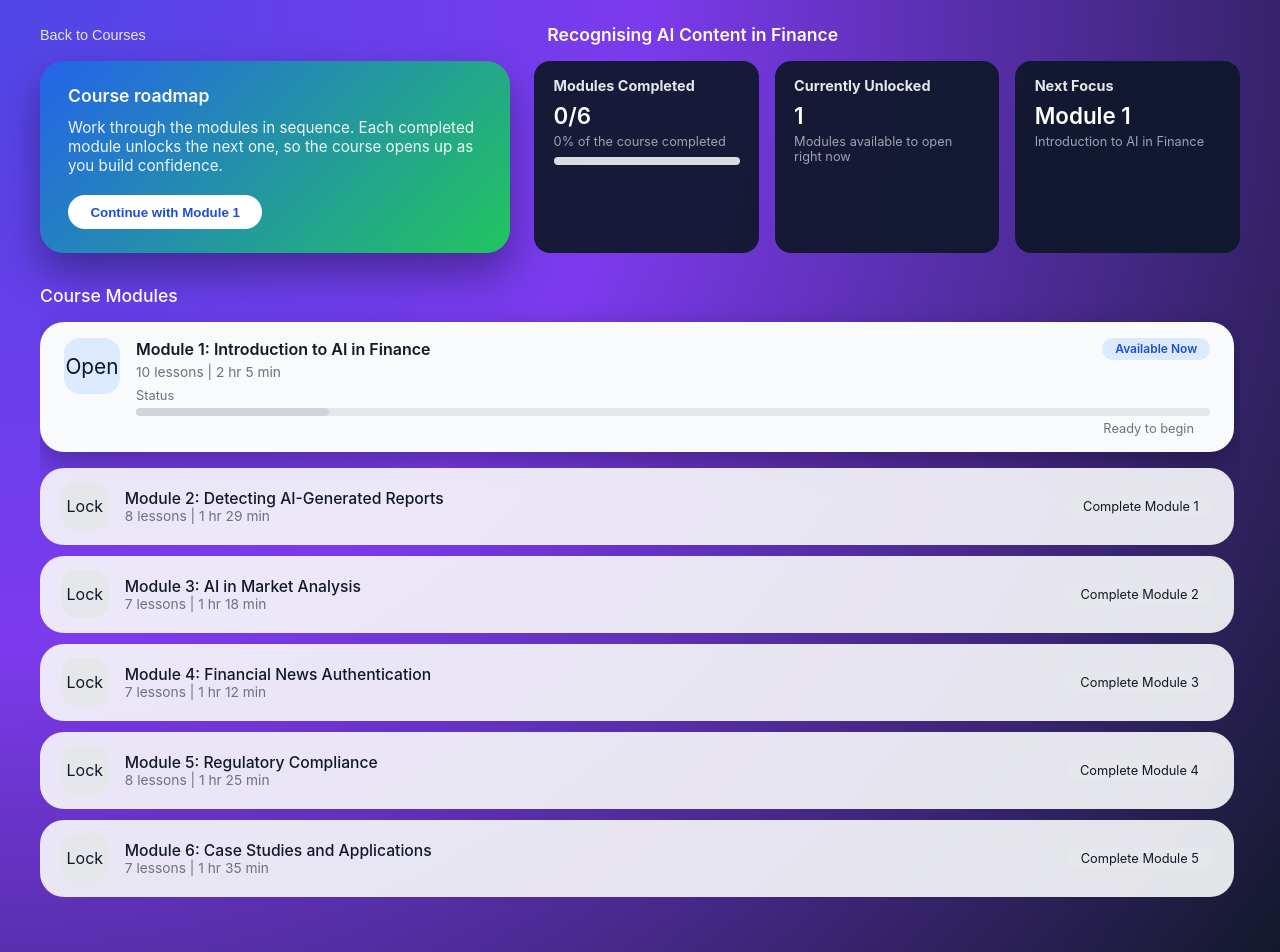
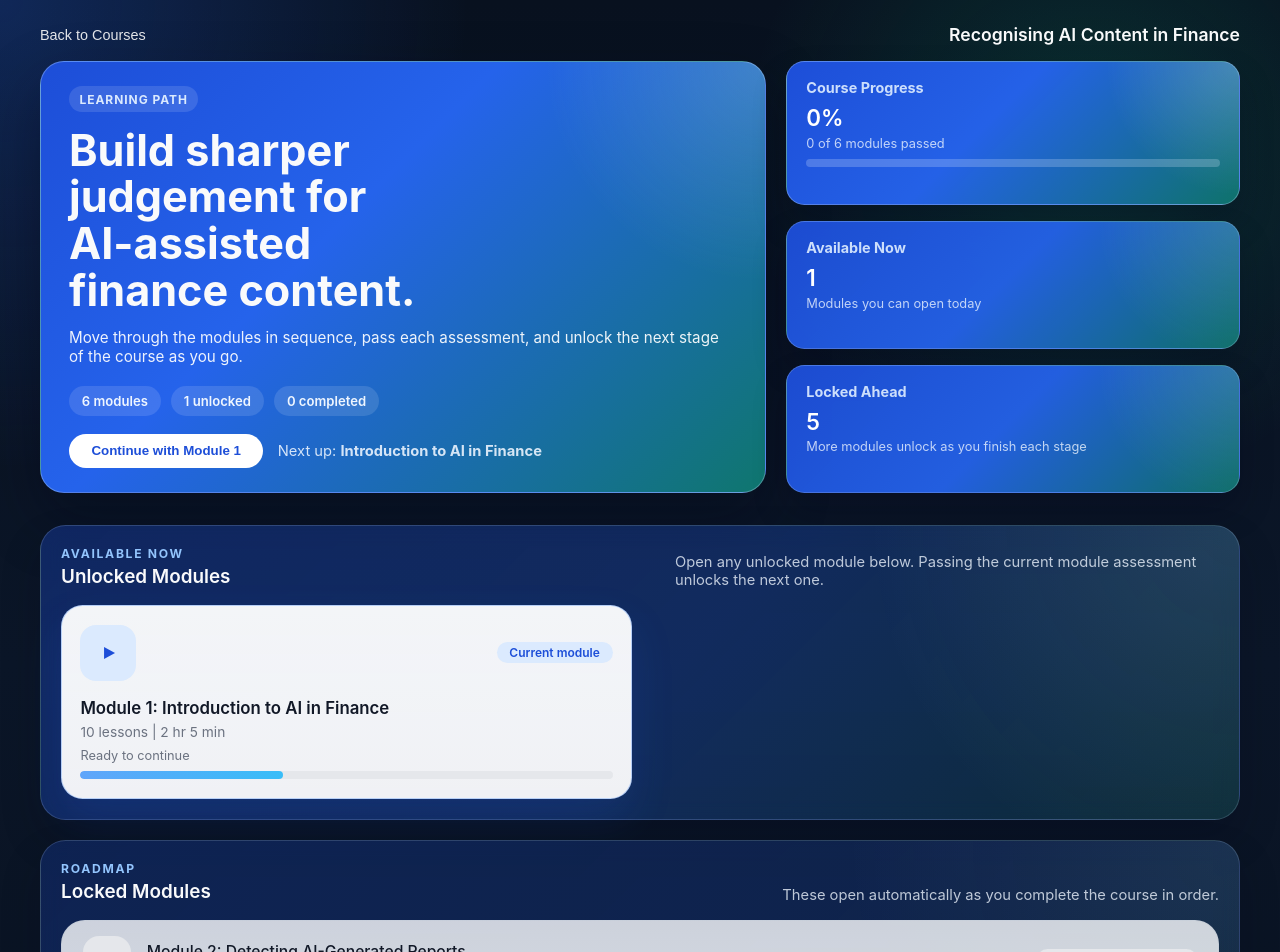
Before and after one commit to LG9757/entr, a React (Vite) app: page /course in a window 1280 px wide. Shown: the top 952 px of the page. Built offline with nearby package versions, Linux system fonts and the light colour scheme.

Commit message:
Cleaned up module page

```diff
--- a/src/App.css
+++ b/src/App.css
@@ -230,8 +230,11 @@ button[type="submit"]:hover {
 
 .course-page-root {
   min-height: 100vh;
-  background: radial-gradient(circle at top left, #4f46e5, #7c3aed 40%, #111827 100%);
-  padding: 1.5rem 2rem;
+  background:
+    radial-gradient(circle at top left, rgba(37, 99, 235, 0.28), transparent 24%),
+    radial-gradient(circle at 85% 10%, rgba(16, 185, 129, 0.18), transparent 20%),
+    linear-gradient(180deg, #08111f 0%, #0b1628 45%, #08101d 100%);
+  padding: 1.5rem 2rem 2.5rem;
   color: #f9fafb;
   overflow-y: auto;
 }
@@ -244,6 +247,12 @@ button[type="submit"]:hover {
   margin-bottom: 1rem;
 }
 .course-hero-title { font-size: 1.1rem; font-weight: 600; }
+.course-hero-clean-grid {
+  display: grid;
+  grid-template-columns: minmax(0, 1.6fr) minmax(320px, 1fr);
+  gap: 1.25rem;
+  align-items: stretch;
+}
 
 .course-hero-main {
   display: grid;
@@ -257,10 +266,60 @@ button[type="submit"]:hover {
   box-shadow: 0 20px 40px rgba(0,0,0,0.35);
 }
 .course-hero-card.primary {
-  background: linear-gradient(135deg, #2563eb, #22c55e);
+  background:
+    radial-gradient(circle at top right, rgba(191, 219, 254, 0.22), transparent 26%),
+    linear-gradient(135deg, #1d4ed8 0%, #2563eb 40%, #0f766e 100%);
 }
 .course-hero-heading { font-size: 1.1rem; font-weight: 600; margin-bottom: 0.75rem; }
 .course-hero-text { font-size: 0.95rem; margin-bottom: 1.25rem; color: rgba(255,255,255,0.92); }
+.course-hero-main-card {
+  min-height: 100%;
+  border: 1px solid rgba(191, 219, 254, 0.34);
+  box-shadow: 0 26px 60px rgba(2, 6, 23, 0.34);
+}
+.course-hero-label {
+  display: inline-flex;
+  align-items: center;
+  padding: 0.35rem 0.65rem;
+  border-radius: 999px;
+  background: rgba(255, 255, 255, 0.12);
+  color: #dbeafe;
+  font-size: 0.75rem;
+  font-weight: 700;
+  letter-spacing: 0.08em;
+  text-transform: uppercase;
+  margin-bottom: 0.9rem;
+}
+.course-hero-main-title {
+  font-size: clamp(1.8rem, 4vw, 2.7rem);
+  line-height: 1.08;
+  max-width: 12ch;
+  margin-bottom: 0.9rem;
+}
+.course-hero-pills {
+  display: flex;
+  flex-wrap: wrap;
+  gap: 0.65rem;
+  margin-bottom: 1.1rem;
+}
+.course-pill {
+  padding: 0.45rem 0.8rem;
+  border-radius: 999px;
+  background: rgba(255, 255, 255, 0.12);
+  color: #eff6ff;
+  font-size: 0.82rem;
+  font-weight: 600;
+}
+.course-hero-actions {
+  display: flex;
+  flex-wrap: wrap;
+  align-items: center;
+  gap: 0.9rem;
+}
+.course-hero-next {
+  font-size: 0.92rem;
+  color: rgba(239, 246, 255, 0.88);
+}
 
 .hero-button {
   border-radius: 999px;
@@ -274,44 +333,88 @@ button[type="submit"]:hover {
 .hero-button:hover { filter: brightness(0.97); }
 
 .course-hero-stats { display: grid; grid-template-columns: repeat(3, 1fr); gap: 1rem; }
-.stat-card { background: rgba(15, 23, 42, 0.92); border-radius: 1rem; padding: 1rem 1.2rem; }
-.stat-card h3 { font-size: 0.9rem; margin-bottom: 0.5rem; color: #e5e7eb; }
+.course-hero-stats-clean {
+  grid-template-columns: 1fr;
+}
+.stat-card {
+  background:
+    radial-gradient(circle at top right, rgba(191, 219, 254, 0.16), transparent 30%),
+    linear-gradient(135deg, rgba(29, 78, 216, 0.96) 0%, rgba(37, 99, 235, 0.94) 48%, rgba(15, 118, 110, 0.92) 100%);
+  border: 1px solid rgba(191, 219, 254, 0.26);
+  border-radius: 1.15rem;
+  padding: 1.05rem 1.2rem;
+  box-shadow: 0 18px 34px rgba(2, 6, 23, 0.24);
+}
+.stat-card-emphasis {
+  background:
+    radial-gradient(circle at top right, rgba(219, 234, 254, 0.24), transparent 28%),
+    linear-gradient(135deg, rgba(29, 78, 216, 1) 0%, rgba(37, 99, 235, 0.98) 44%, rgba(15, 118, 110, 0.96) 100%);
+  border-color: rgba(191, 219, 254, 0.34);
+}
+.stat-card h3 { font-size: 0.9rem; margin-bottom: 0.5rem; color: rgba(219, 234, 254, 0.92); }
 .stat-number { font-size: 1.4rem; font-weight: 600; margin-bottom: 0.3rem; color: #fff; }
-.stat-sub { font-size: 0.8rem; color: #9ca3af; }
+.stat-sub { font-size: 0.8rem; color: rgba(239, 246, 255, 0.78); }
 
 .overall-bar {
   width: 100%;
   height: 8px;
   border-radius: 999px;
-  background: rgba(229, 231, 235, 0.95);
+  background: rgba(219, 234, 254, 0.24);
   margin-top: 0.5rem;
   overflow: hidden;
 }
-.overall-bar-fill { height: 100%; border-radius: 999px; background: #111827; }
+.overall-bar-fill { height: 100%; border-radius: 999px; background: linear-gradient(90deg, #dbeafe 0%, #ffffff 100%); }
 
 /* Scrollable modules list tile */
 .course-modules-wrapper {
   max-width: 1200px;
   margin: 0 auto 3rem;
-
-  max-height: 80vh;
-  overflow-y: auto;
-  overflow-x: hidden;
-
-  padding-right: 6px; /* prevents scrollbar overlay */
-  scrollbar-width: thin;
-  scrollbar-color: rgba(203, 213, 225, 0.65) rgba(255, 255, 255, 0.10);
 }
-.course-modules-wrapper::-webkit-scrollbar { width: 6px; }
-.course-modules-wrapper::-webkit-scrollbar-thumb {
-  background: rgba(203, 213, 225, 0.65);
-  border-radius: 999px;
+.course-modules-wrapper-clean {
+  display: grid;
+  gap: 1.25rem;
 }
-.course-modules-wrapper::-webkit-scrollbar-thumb:hover {
-  background: rgba(226, 232, 240, 0.85);
+.course-section-block {
+  background:
+    radial-gradient(circle at top right, rgba(191, 219, 254, 0.12), transparent 30%),
+    linear-gradient(135deg, rgba(29, 78, 216, 0.34) 0%, rgba(37, 99, 235, 0.28) 52%, rgba(15, 118, 110, 0.24) 100%);
+  border: 1px solid rgba(191, 219, 254, 0.18);
+  border-radius: 1.6rem;
+  padding: 1.25rem;
+  backdrop-filter: blur(10px);
+  box-shadow: 0 20px 40px rgba(2, 6, 23, 0.2);
 }
-
-.course-modules-title { font-size: 1.1rem; font-weight: 500; margin-bottom: 1rem; }
+.course-section-block-muted {
+  background:
+    radial-gradient(circle at top right, rgba(191, 219, 254, 0.08), transparent 30%),
+    linear-gradient(135deg, rgba(29, 78, 216, 0.26) 0%, rgba(37, 99, 235, 0.2) 52%, rgba(15, 118, 110, 0.18) 100%);
+}
+.course-section-head {
+  display: flex;
+  justify-content: space-between;
+  align-items: end;
+  gap: 1rem;
+  margin-bottom: 1rem;
+}
+.course-section-eyebrow {
+  font-size: 0.76rem;
+  text-transform: uppercase;
+  letter-spacing: 0.14em;
+  color: #93c5fd;
+  font-weight: 700;
+  margin-bottom: 0.25rem;
+}
+.course-section-copy {
+  max-width: 34rem;
+  font-size: 0.92rem;
+  color: rgba(239, 246, 255, 0.78);
+}
+.course-modules-title { font-size: 1.18rem; font-weight: 600; margin-bottom: 0.1rem; }
+.course-module-grid {
+  display: grid;
+  grid-template-columns: repeat(2, minmax(0, 1fr));
+  gap: 1rem;
+}
 
 /* Module cards */
 .module-card {
@@ -331,6 +434,29 @@ button[type="submit"]:hover {
   transform: translateY(-1px);
   box-shadow: 0 16px 36px rgba(0,0,0,0.32);
 }
+.module-card-clean {
+  flex-direction: column;
+  gap: 1rem;
+  background: linear-gradient(180deg, rgba(248, 250, 252, 0.98), rgba(255, 255, 255, 0.94));
+  border: 1px solid rgba(191, 219, 254, 0.24);
+  border-radius: 1.35rem;
+  padding: 1.15rem;
+  box-shadow: 0 18px 40px rgba(2, 6, 23, 0.18);
+  margin-bottom: 0;
+}
+.module-card-clean.is-current {
+  border-color: rgba(59, 130, 246, 0.32);
+  box-shadow: 0 20px 44px rgba(37, 99, 235, 0.14);
+}
+.module-card-clean.is-complete {
+  border-color: rgba(16, 185, 129, 0.22);
+}
+.module-card-top {
+  display: flex;
+  align-items: center;
+  justify-content: space-between;
+  gap: 0.75rem;
+}
 
 .module-icon {
   width: 56px;
@@ -343,14 +469,93 @@ button[type="submit"]:hover {
   font-size: 1.3rem;
 }
 .module-icon.playing { background: #dbeafe; }
+.module-icon.done {
+  background: #dcfce7;
+  color: #166534;
+}
+.module-icon-mark {
+  position: relative;
+  display: inline-block;
+  width: 1.2rem;
+  height: 1.2rem;
+}
+.module-icon-mark.play::before {
+  content: '';
+  position: absolute;
+  top: 50%;
+  left: 52%;
+  transform: translate(-45%, -50%);
+  width: 0;
+  height: 0;
+  border-top: 0.42rem solid transparent;
+  border-bottom: 0.42rem solid transparent;
+  border-left: 0.7rem solid #1d4ed8;
+}
+.module-icon-mark.open::before {
+  content: '';
+  position: absolute;
+  inset: 0.14rem;
+  border-radius: 0.3rem;
+  border: 2px solid #1e3a8a;
+}
+.module-icon-mark.open::after {
+  content: '';
+  position: absolute;
+  top: 0.1rem;
+  left: 0.42rem;
+  width: 0.34rem;
+  height: 0.34rem;
+  border-radius: 999px;
+  background: #1e3a8a;
+}
+.module-icon-mark.check::before {
+  content: '';
+  position: absolute;
+  left: 0.24rem;
+  top: 0.28rem;
+  width: 0.36rem;
+  height: 0.62rem;
+  border-right: 3px solid #166534;
+  border-bottom: 3px solid #166534;
+  transform: rotate(40deg);
+}
+.module-icon-mark.lock::before {
+  content: '';
+  position: absolute;
+  left: 0.22rem;
+  top: 0.46rem;
+  width: 0.76rem;
+  height: 0.56rem;
+  border-radius: 0.16rem;
+  background: #475569;
+}
+.module-icon-mark.lock::after {
+  content: '';
+  position: absolute;
+  left: 0.38rem;
+  top: 0.1rem;
+  width: 0.42rem;
+  height: 0.44rem;
+  border: 2px solid #475569;
+  border-bottom: none;
+  border-radius: 0.42rem 0.42rem 0 0;
+}
 
 .module-content { flex: 1; }
 .module-header { display: flex; justify-content: space-between; align-items: center; gap: 0.75rem; margin-bottom: 0.3rem; }
 .module-header h3 { font-size: 1rem; font-weight: 600; }
+.module-header-clean h3 {
+  font-size: 1.05rem;
+  line-height: 1.35;
+}
 
 .module-badge { padding: 0.2rem 0.8rem; border-radius: 999px; font-size: 0.75rem; font-weight: 600; white-space: nowrap; }
 .module-badge.in-progress { background: #dbeafe; color: #1d4ed8; }
 .module-badge.available { background: #111827; color: #f9fafb; }
+.module-badge.completed {
+  background: #dcfce7;
+  color: #166534;
+}
 
 .module-meta { font-size: 0.86rem; color: #6b7280; }
 
@@ -363,6 +568,10 @@ button[type="submit"]:hover {
   font-size: 0.8rem;
   color: #6b7280;
 }
+.module-progress-clean {
+  grid-template-columns: 1fr;
+  row-gap: 0.5rem;
+}
 .module-progress-bar {
   grid-column: 1 / 3;
   width: 100%;
@@ -373,6 +582,9 @@ button[type="submit"]:hover {
 }
 .module-progress-fill { height: 100%; border-radius: 999px; background: #d1d5db; }
 .module-progress-fill.dark { background: #111827; }
+.module-progress-fill.current {
+  background: linear-gradient(90deg, #60a5fa 0%, #38bdf8 100%);
+}
 .module-progress-text { text-align: right; }
 
 /* Locked modules */
@@ -386,6 +598,15 @@ button[type="submit"]:hover {
   padding: 0.9rem 1.3rem;
   margin-bottom: 0.7rem;
   color: #111827;
+}
+.locked-module-list {
+  display: grid;
+  gap: 0.8rem;
+}
+.locked-card-clean {
+  background: linear-gradient(180deg, rgba(248, 250, 252, 0.82), rgba(241, 245, 249, 0.86));
+  border: 1px solid rgba(148, 163, 184, 0.14);
+  margin-bottom: 0;
 }
 .locked-icon {
   width: 48px; height: 48px;
@@ -802,6 +1023,12 @@ button[type="submit"]:hover {
 
   .course-hero-main { grid-template-columns: 1fr; }
   .course-hero-stats { grid-template-columns: 1fr; }
+  .course-hero-clean-grid { grid-template-columns: 1fr; }
+  .course-section-head {
+    flex-direction: column;
+    align-items: flex-start;
+  }
+  .course-module-grid { grid-template-columns: 1fr; }
   .module-card { flex-direction: column; }
 }
 
@@ -810,6 +1037,16 @@ button[type="submit"]:hover {
   .course-card { flex-direction: column; }
   .course-icon { width: 100px; height: 100px; }
   .dashboard-header { flex-direction: column; gap: 0.75rem; align-items: flex-start; }
+  .course-page-root { padding: 1rem; }
+  .course-hero-main-title { max-width: none; }
+  .module-card-top {
+    flex-direction: column;
+    align-items: flex-start;
+  }
+  .locked-card-clean {
+    flex-direction: column;
+    align-items: flex-start;
+  }
   .lesson-page-root { padding: 1rem; }
   .lesson-content-shell { padding: 1.1rem; }
   .lesson-nav { flex-wrap: wrap; }
--- a/src/pages/course.tsx
+++ b/src/pages/course.tsx
@@ -15,68 +15,152 @@ export default function Course() {
   const unlockedModules = getUnlockedModuleCount()
   const nextModule = getNextUnlockedModule()
   const completionPercent = Math.round((completedModules / moduleSummaries.length) * 100)
+  const availableModules = moduleSummaries.filter(module => isModuleUnlocked(module.number))
+  const lockedModules = moduleSummaries.filter(module => !isModuleUnlocked(module.number))
 
   return (
     <div className="course-page-root">
-      <header className="course-hero">
+      <header className="course-hero course-hero-clean">
         <div className="course-hero-top">
           <button className="back-link" onClick={() => navigate('/home')}>
             Back to Courses
           </button>
 
           <div className="course-hero-title">Recognising AI Content in Finance</div>
-          <div />
         </div>
 
-        <div className="course-hero-main">
-          <div className="course-hero-card primary">
-            <div className="course-hero-heading">Course roadmap</div>
+        <div className="course-hero-clean-grid">
+          <section className="course-hero-card primary course-hero-main-card">
+            <div className="course-hero-label">Learning path</div>
+            <h1 className="course-hero-main-title">Build sharper judgement for AI-assisted finance content.</h1>
             <p className="course-hero-text">
-              Work through the modules in sequence. Each completed module unlocks the next one, so the course opens up
-              as you build confidence.
+              Move through the modules in sequence, pass each assessment, and unlock the next stage of the course as
+              you go.
             </p>
+
+            <div className="course-hero-pills">
+              <span className="course-pill">{moduleSummaries.length} modules</span>
+              <span className="course-pill">{unlockedModules} unlocked</span>
+              <span className="course-pill">{completedModules} completed</span>
+            </div>
+
+            <div className="course-hero-actions">
               <button className="hero-button" onClick={() => navigate(nextModule.path)}>
                 Continue with Module {nextModule.number}
               </button>
+              <div className="course-hero-next">
+                Next up: <strong>{nextModule.title}</strong>
               </div>
+            </div>
+          </section>
 
-          <div className="course-hero-stats">
-            <div className="stat-card">
-              <h3>Modules Completed</h3>
-              <p className="stat-number">{completedModules}/{moduleSummaries.length}</p>
-              <p className="stat-sub">{completionPercent}% of the course completed</p>
+          <section className="course-hero-stats course-hero-stats-clean">
+            <div className="stat-card stat-card-emphasis">
+              <h3>Course Progress</h3>
+              <p className="stat-number">{completionPercent}%</p>
+              <p className="stat-sub">
+                {completedModules} of {moduleSummaries.length} modules passed
+              </p>
               <div className="overall-bar">
                 <div className="overall-bar-fill" style={{ width: `${completionPercent}%` }} />
               </div>
             </div>
 
             <div className="stat-card">
-              <h3>Currently Unlocked</h3>
-              <p className="stat-number">{unlockedModules}</p>
-              <p className="stat-sub">Modules available to open right now</p>
+              <h3>Available Now</h3>
+              <p className="stat-number">{availableModules.length}</p>
+              <p className="stat-sub">Modules you can open today</p>
             </div>
 
             <div className="stat-card">
-              <h3>Next Focus</h3>
-              <p className="stat-number">Module {nextModule.number}</p>
-              <p className="stat-sub">{nextModule.title}</p>
+              <h3>Locked Ahead</h3>
+              <p className="stat-number">{lockedModules.length}</p>
+              <p className="stat-sub">More modules unlock as you finish each stage</p>
+            </div>
+          </section>
+        </div>
+      </header>
+
+      <main className="course-modules-wrapper course-modules-wrapper-clean">
+        <section className="course-section-block">
+          <div className="course-section-head">
+            <div>
+              <div className="course-section-eyebrow">Available now</div>
+              <h2 className="course-modules-title">Unlocked Modules</h2>
+            </div>
+            <div className="course-section-copy">
+              Open any unlocked module below. Passing the current module assessment unlocks the next one.
+            </div>
+          </div>
+
+          <div className="course-module-grid">
+            {availableModules.map(module => {
+              const completed = getModulePassed(module.number)
+              const isCurrent = !completed && module.number === nextModule.number
+
+              return (
+                <section
+                  key={module.number}
+                  className={['module-card', 'module-card-clean', completed ? 'is-complete' : '', isCurrent ? 'is-current' : ''].join(' ')}
+                  onClick={() => navigate(module.path)}
+                >
+                  <div className="module-card-top">
+                    <div className={['module-icon', isCurrent ? 'playing' : '', completed ? 'done' : ''].join(' ')}>
+                      <span className={['module-icon-mark', completed ? 'check' : isCurrent ? 'play' : 'open'].join(' ')} />
+                    </div>
+                    <span
+                      className={[
+                        'module-badge',
+                        completed ? 'completed' : isCurrent ? 'in-progress' : 'available',
+                      ].join(' ')}
+                    >
+                      {completed ? 'Completed' : isCurrent ? 'Current module' : 'Unlocked'}
+                    </span>
+                  </div>
+
+                  <div className="module-content">
+                    <div className="module-header module-header-clean">
+                      <h3>
+                        Module {module.number}: {module.title}
+                      </h3>
+                    </div>
+
+                    <p className="module-meta">
+                      {module.lessons} lessons | {module.duration}
+                    </p>
+
+                    <div className="module-progress module-progress-clean">
+                      <span>{completed ? 'Finished and passed' : isCurrent ? 'Ready to continue' : 'Available to start'}</span>
+                      <div className="module-progress-bar">
+                        <div
+                          className={['module-progress-fill', completed ? 'dark' : isCurrent ? 'current' : ''].join(' ')}
+                          style={{ width: completed ? '100%' : isCurrent ? '38%' : '18%' }}
+                        />
                       </div>
                     </div>
                   </div>
-      </header>
+                </section>
+              )
+            })}
+          </div>
+        </section>
 
-      <main className="course-modules-wrapper">
-        <h2 className="course-modules-title">Course Modules</h2>
+        {lockedModules.length > 0 && (
+          <section className="course-section-block course-section-block-muted">
+            <div className="course-section-head">
+              <div>
+                <div className="course-section-eyebrow">Roadmap</div>
+                <h2 className="course-modules-title">Locked Modules</h2>
+              </div>
+              <div className="course-section-copy">These open automatically as you complete the course in order.</div>
+            </div>
 
-        {moduleSummaries.map(module => {
-          const unlocked = isModuleUnlocked(module.number)
-          const completed = getModulePassed(module.number)
-          const isCurrent = unlocked && !completed
-
-          if (!unlocked) {
-            return (
-              <section key={module.number} className="locked-card">
-                <div className="locked-icon">Lock</div>
+            <div className="locked-module-list">
+              {lockedModules.map(module => (
+                <section key={module.number} className="locked-card locked-card-clean">
+                  <div className="locked-icon">
+                    <span className="module-icon-mark lock" />
+                  </div>
                   <div className="locked-content">
                     <h3>
                       Module {module.number}: {module.title}
@@ -85,40 +169,12 @@ export default function Course() {
                       {module.lessons} lessons | {module.duration}
                     </p>
                   </div>
-                <span className="locked-badge">Complete Module {module.number - 1}</span>
+                  <span className="locked-badge">Unlock after Module {module.number - 1}</span>
                 </section>
-            )
-          }
-
-          return (
-            <section key={module.number} className="module-card" onClick={() => navigate(module.path)}>
-              <div className={['module-icon', isCurrent ? 'playing' : ''].join(' ')}>
-                {completed ? 'Done' : 'Open'}
-              </div>
-              <div className="module-content">
-                <div className="module-header">
-                  <h3>
-                    Module {module.number}: {module.title}
-                  </h3>
-                  <span className={['module-badge', completed ? 'available' : isCurrent ? 'in-progress' : 'available'].join(' ')}>
-                    {completed ? 'Completed' : isCurrent ? 'Available Now' : 'Unlocked'}
-                  </span>
-                </div>
-                <p className="module-meta">
-                  {module.lessons} lessons | {module.duration}
-                </p>
-
-                <div className="module-progress">
-                  <span>Status</span>
-                  <div className="module-progress-bar">
-                    <div className={['module-progress-fill', completed ? 'dark' : ''].join(' ')} style={{ width: completed ? '100%' : '18%' }} />
-                  </div>
-                  <span className="module-progress-text">{completed ? 'Assessment passed' : 'Ready to begin'}</span>
-                </div>
+              ))}
             </div>
           </section>
-          )
-        })}
+        )}
       </main>
     </div>
   )
```
Lines whose indentation alone changed are shown as unchanged.
